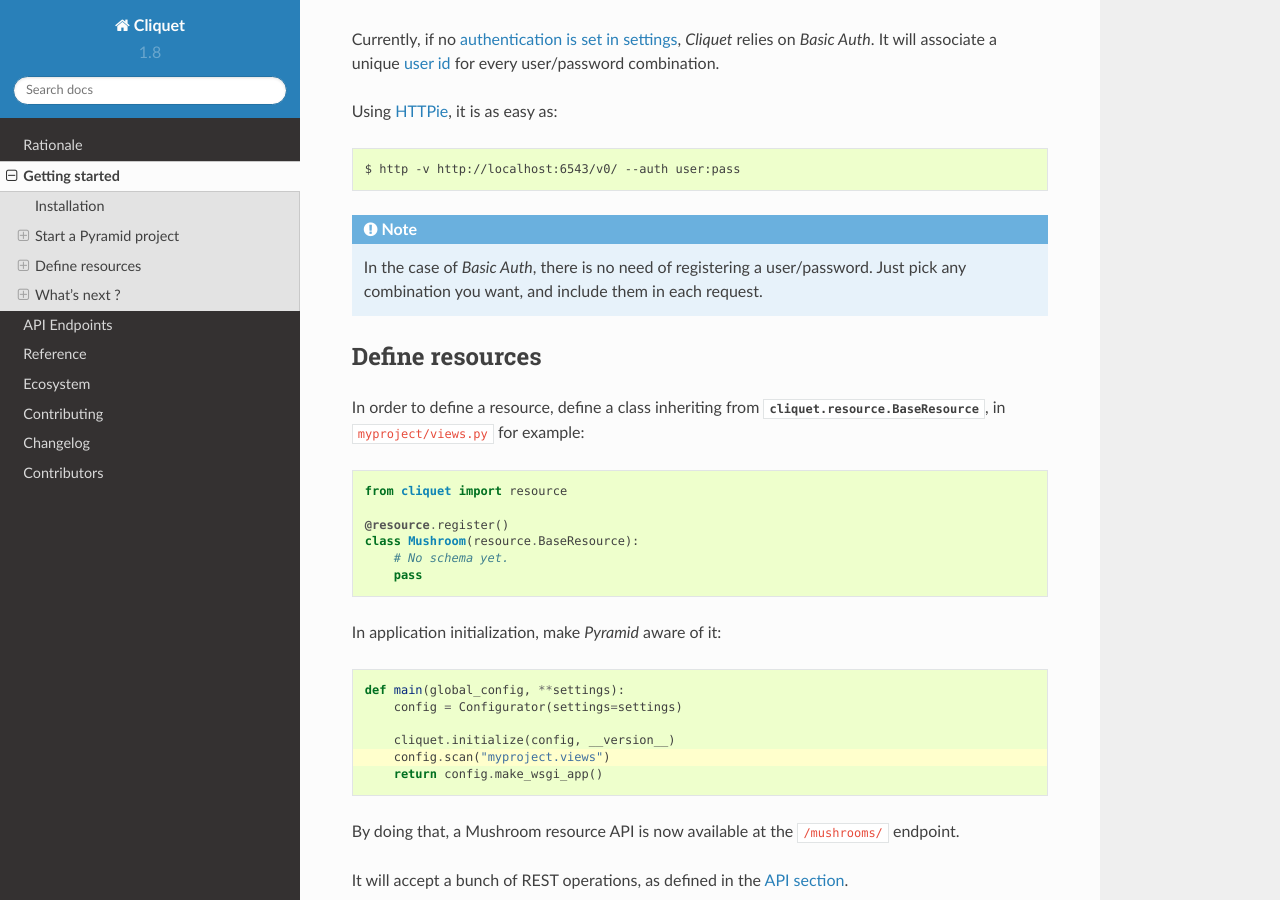
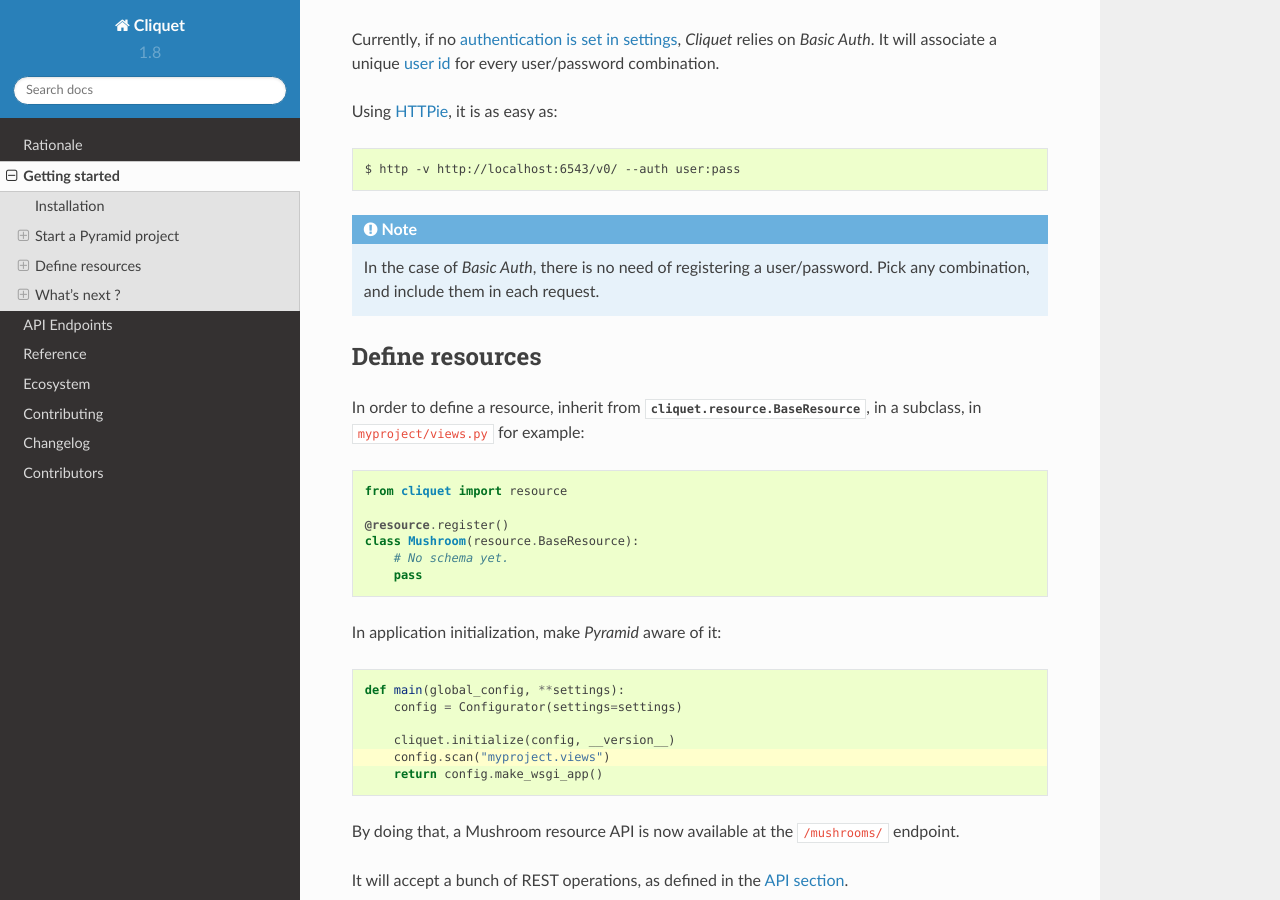
Before and after one commit to Kinto/kinto, a Sphinx documentation site: the page built from docs/quickstart.rst, in a window 1280 px wide and 900 px high, scrolled down 1906 px. Built offline with Sphinx 7.4.7 and the Read the Docs theme 2.0.0, drawn with Linux system fonts in a browser that asks for light colours.

Commit message:
Wrap lines to 80 chars & syntaxic improvements

```diff
--- a/docs/quickstart.rst
+++ b/docs/quickstart.rst
@@ -91,8 +91,8 @@
 
     $ pserve development.ini --reload
 
-A *hello* view is now available at `http://localhost:6543/v0/ <http://localhost:6543/v0/>`_ (As well as basic
-endpoints like the :ref:`utilities <api-utilities>`).
+A *hello* view is now available at `http://localhost:6543/v0/ <http://localhost:6543/v0/>`_
+(As well as basic endpoints like the :ref:`utilities <api-utilities>`).
 
 The next steps will consist in building a custom application using :rtd:`Cornice <cornice>` or
 **the Pyramid ecosystem**.
@@ -116,13 +116,14 @@
 
 .. note::
 
-    In the case of *Basic Auth*, there is no need of registering a user/password. Just pick any combination you want, and include them in each request.
+    In the case of *Basic Auth*, there is no need of registering a user/password.
+    Pick any combination, and include them in each request.
 
 Define resources
 ================
 
-In order to define a resource, define a class inheriting from :class:`cliquet.resource.BaseResource`,
-in :file:`myproject/views.py` for example:
+In order to define a resource, inherit from :class:`cliquet.resource.BaseResource`,
+in a subclass, in :file:`myproject/views.py` for example:
 
 .. code-block:: python
 
```
